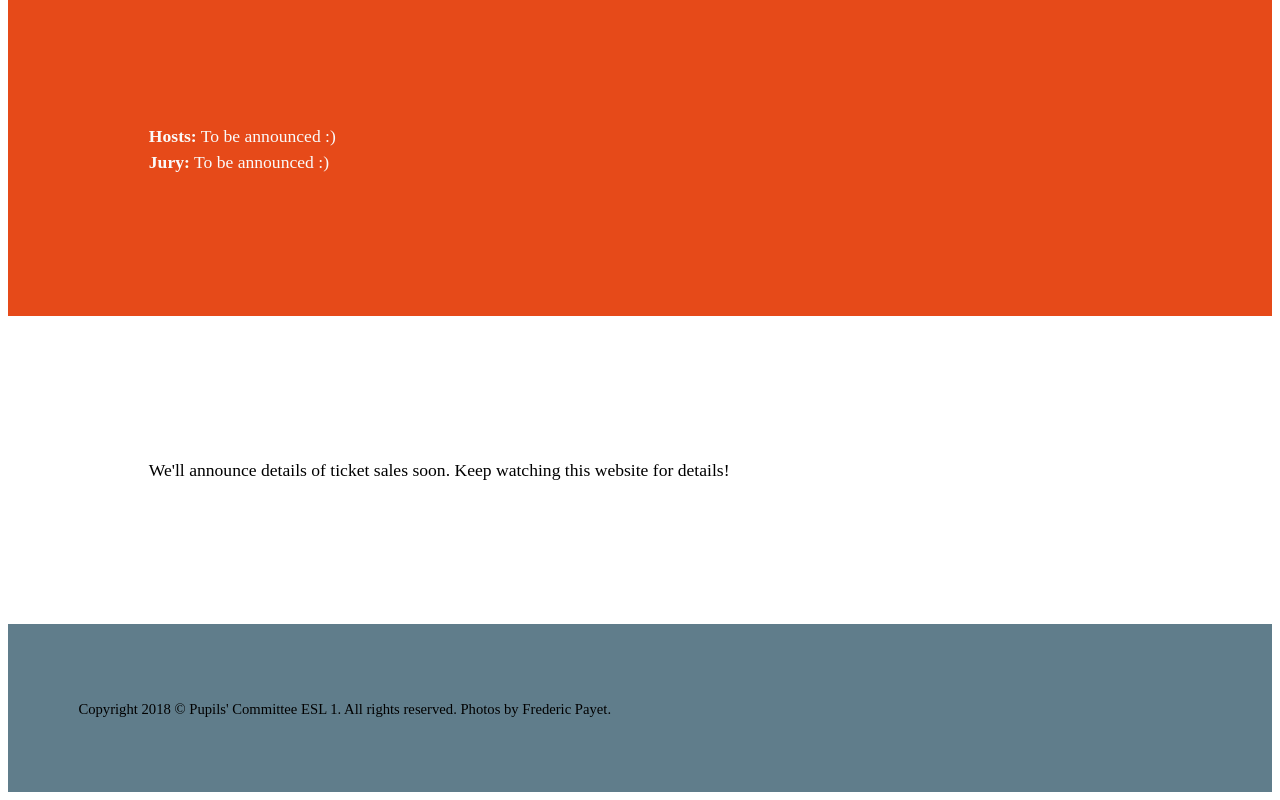
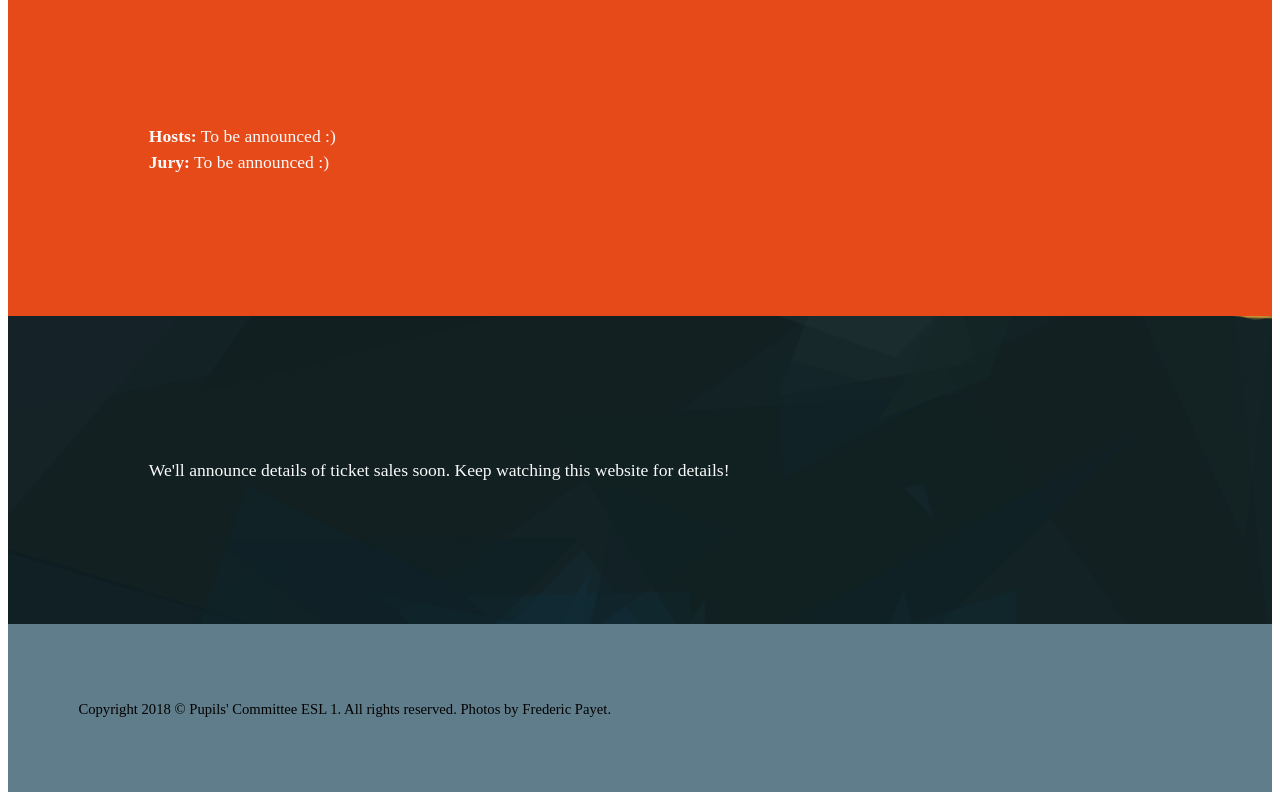
Before and after one commit to pc-kirchberg/luxfactor-site-2018, a Gatsby site: page / in a window 1280 px wide. Shown: the part 2344-3144 px from the top of the page. Built offline with nearby package versions, Linux system fonts and the light colour scheme; Gatsby itself is replaced by a stand-in of ours.

Commit message:
eh, fuck it, you can have a cool background too

```diff
--- a/src/pages/index.js
+++ b/src/pages/index.js
@@ -48,7 +48,7 @@ const IndexPage = () => (
         <br />
         <strong>Jury:</strong> To be announced :)
       </ContentRow>
-      <ContentRow>
+      <ContentRow bg="alt">
         We'll announce details of ticket sales soon. Keep watching this website
         for details!
       </ContentRow>
```
